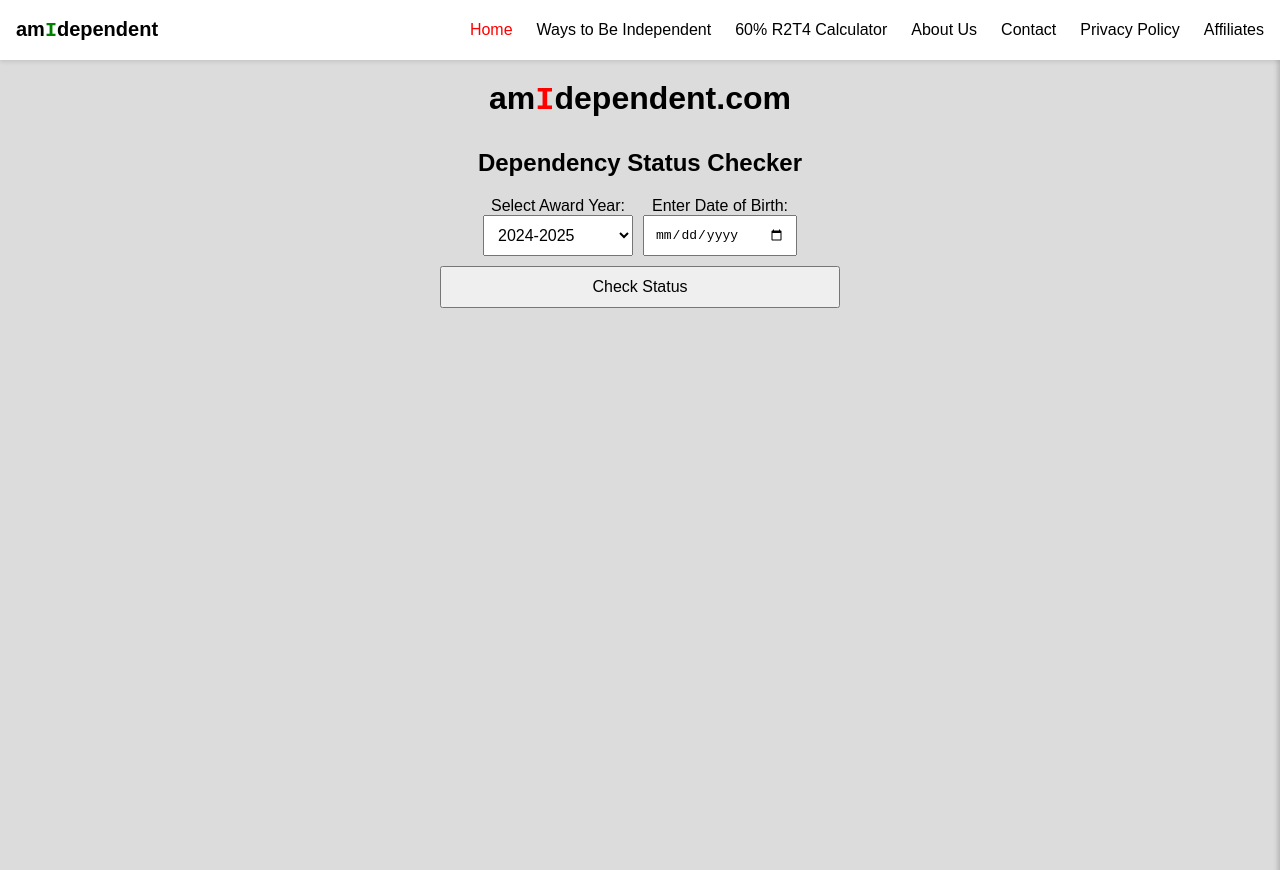
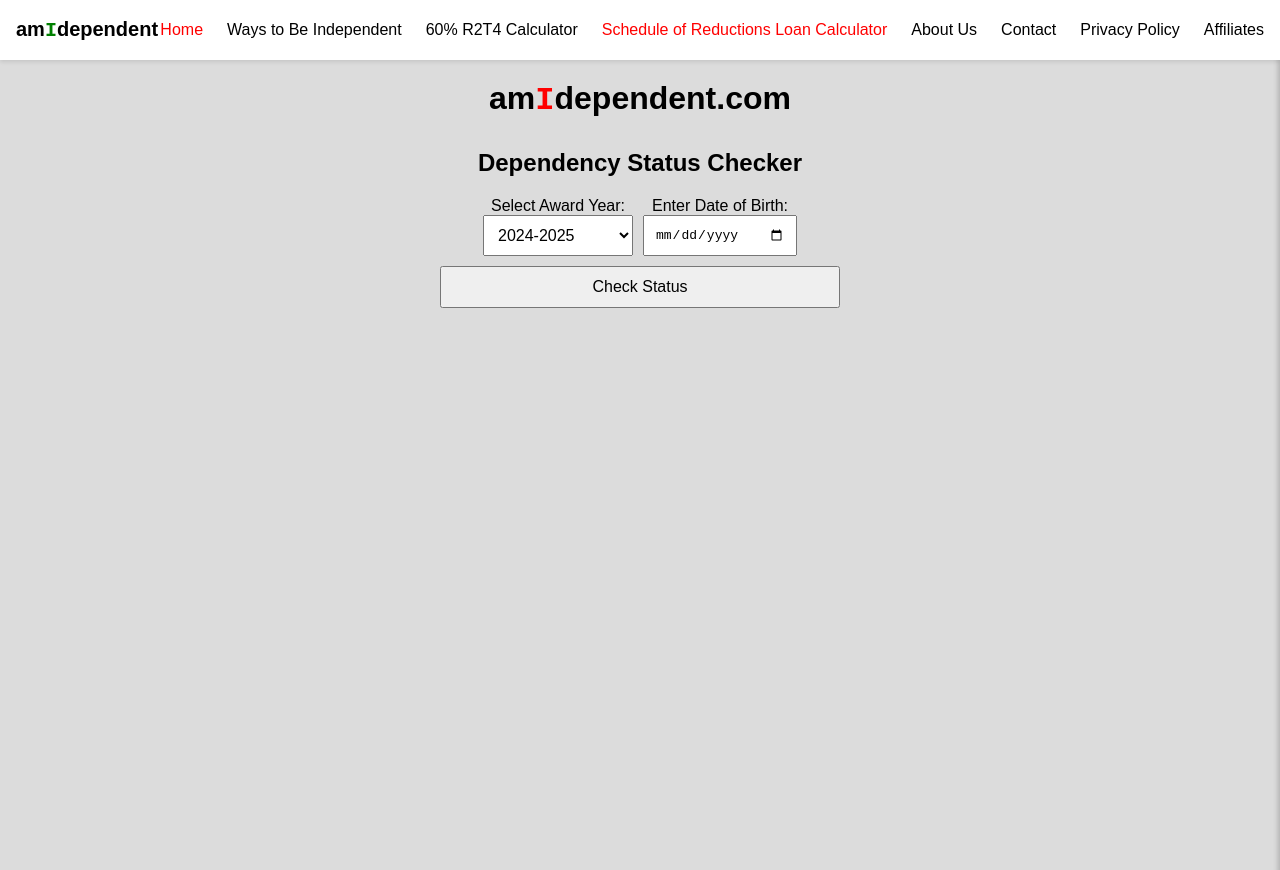
Before and after one commit to mattygritt/mattygritt.github.io, a plain HTML site: page index.html in a window 1280 px wide. Drawn offline with Linux system fonts and the light colour scheme.

Commit message:
Add 'Schedule of Reductions Loan Calculator' link

```diff
--- a/index.html
+++ b/index.html
@@ -219,6 +219,7 @@
     <a href="index.html">Home</a>
     <a href="ways.html">Ways to Be Independent</a>
     <a href="r2t4_calc.html">60% R2T4 Calculator</a>
+    <a href="sor_calc.html" class="current">Schedule of Reductions Loan Calculator</a>
     <a href="about.html">About Us</a>
     <a href="contact.html">Contact</a>
     <a href="privacy.html">Privacy Policy</a>
@@ -230,6 +231,7 @@
   <a href="index.html">Home</a>
   <a href="ways.html">Ways to Be Independent</a>
   <a href="r2t4_calc.html">60% R2T4 Calculator</a>
+  <a href="sor_calc.html" class="current">Schedule of Reductions Loan Calculator</a>
   <a href="about.html">About Us</a>
   <a href="contact.html">Contact</a>
   <a href="privacy.html">Privacy Policy</a>
```
